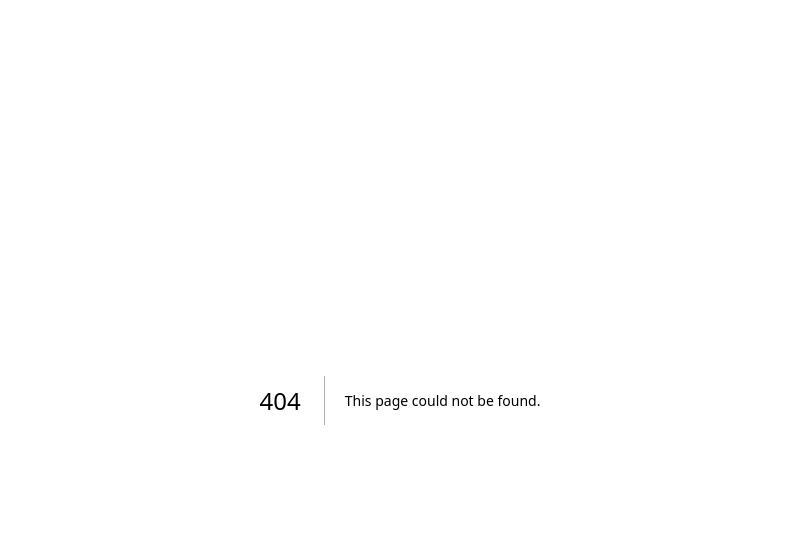
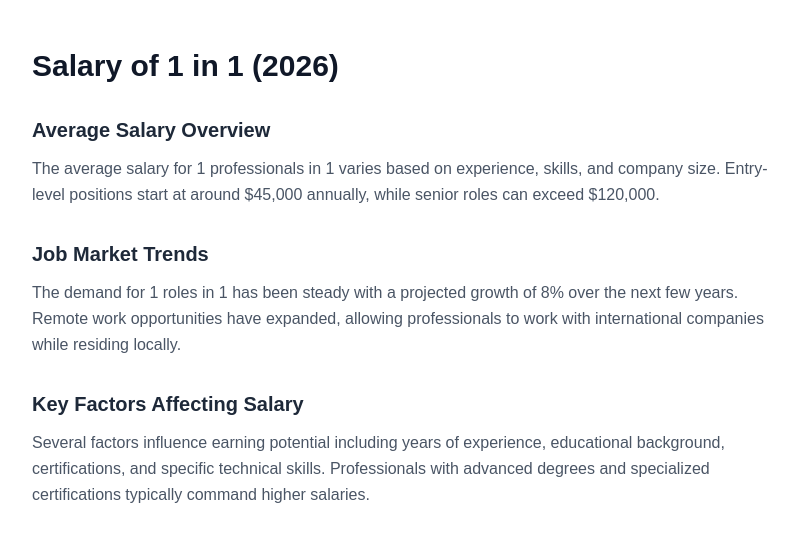
Before and after one commit to neider789/salary-tool, a Next.js app: page /salary/1/1 in a window 1280 px wide. Before the commit this address had no page. Shown: the top 542 px of the page, without its empty margins (240-1035 px from the left). Built offline with nearby package versions, Linux system fonts and the light colour scheme.

Commit message:
add dynamic route

```diff
--- /dev/null
+++ b/app/salary/[job]/[country]/page.tsx
@@ -0,0 +1,62 @@
+interface PageProps {
+  params: Promise<{ job: string; country: string }>;
+}
+
+export async function generateMetadata({ params }: PageProps) {
+  const { job, country } = await params;
+  const displayJob = job.replace(/-/g, " ");
+  const displayCountry = country.replace(/-/g, " ");
+  return {
+    title: `Salary of ${displayJob} in ${displayCountry} (2026)`,
+    description: `Learn about average salary for ${displayJob} professionals in ${displayCountry}.`,
+  };
+}
+
+export default async function SalaryPage({ params }: PageProps) {
+  const { job, country } = await params;
+  const displayJob = job.replace(/-/g, " ");
+  const displayCountry = country.replace(/-/g, " ");
+
+  return (
+    <main className="min-h-screen py-12 px-4 max-w-3xl mx-auto">
+      <h1 className="text-3xl font-bold text-gray-900 mb-8">
+        Salary of {displayJob} in {displayCountry} (2026)
+      </h1>
+
+      <section className="mb-8">
+        <h2 className="text-xl font-semibold text-gray-800 mb-3">
+          Average Salary Overview
+        </h2>
+        <p className="text-gray-600 leading-relaxed">
+          The average salary for {displayJob} professionals in {displayCountry} varies
+          based on experience, skills, and company size. Entry-level positions start at
+          around $45,000 annually, while senior roles can exceed $120,000.
+        </p>
+      </section>
+
+      <section className="mb-8">
+        <h2 className="text-xl font-semibold text-gray-800 mb-3">
+          Job Market Trends
+        </h2>
+        <p className="text-gray-600 leading-relaxed">
+          The demand for {displayJob} roles in {displayCountry} has been steady with a
+          projected growth of 8% over the next few years. Remote work opportunities have
+          expanded, allowing professionals to work with international companies while
+          residing locally.
+        </p>
+      </section>
+
+      <section>
+        <h2 className="text-xl font-semibold text-gray-800 mb-3">
+          Key Factors Affecting Salary
+        </h2>
+        <p className="text-gray-600 leading-relaxed">
+          Several factors influence earning potential including years of experience,
+          educational background, certifications, and specific technical skills.
+          Professionals with advanced degrees and specialized certifications typically
+          command higher salaries.
+        </p>
+      </section>
+    </main>
+  );
+}
```
